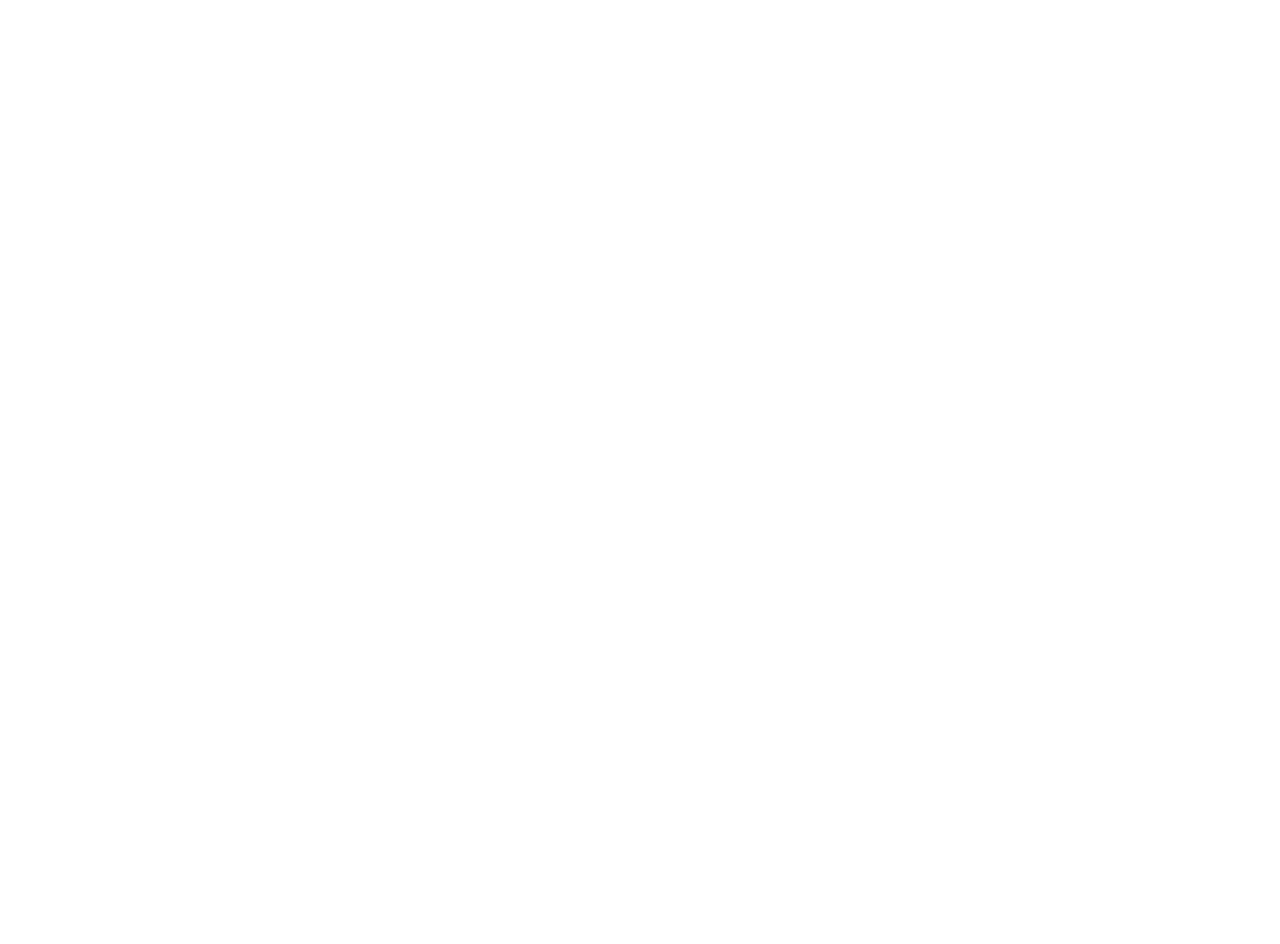
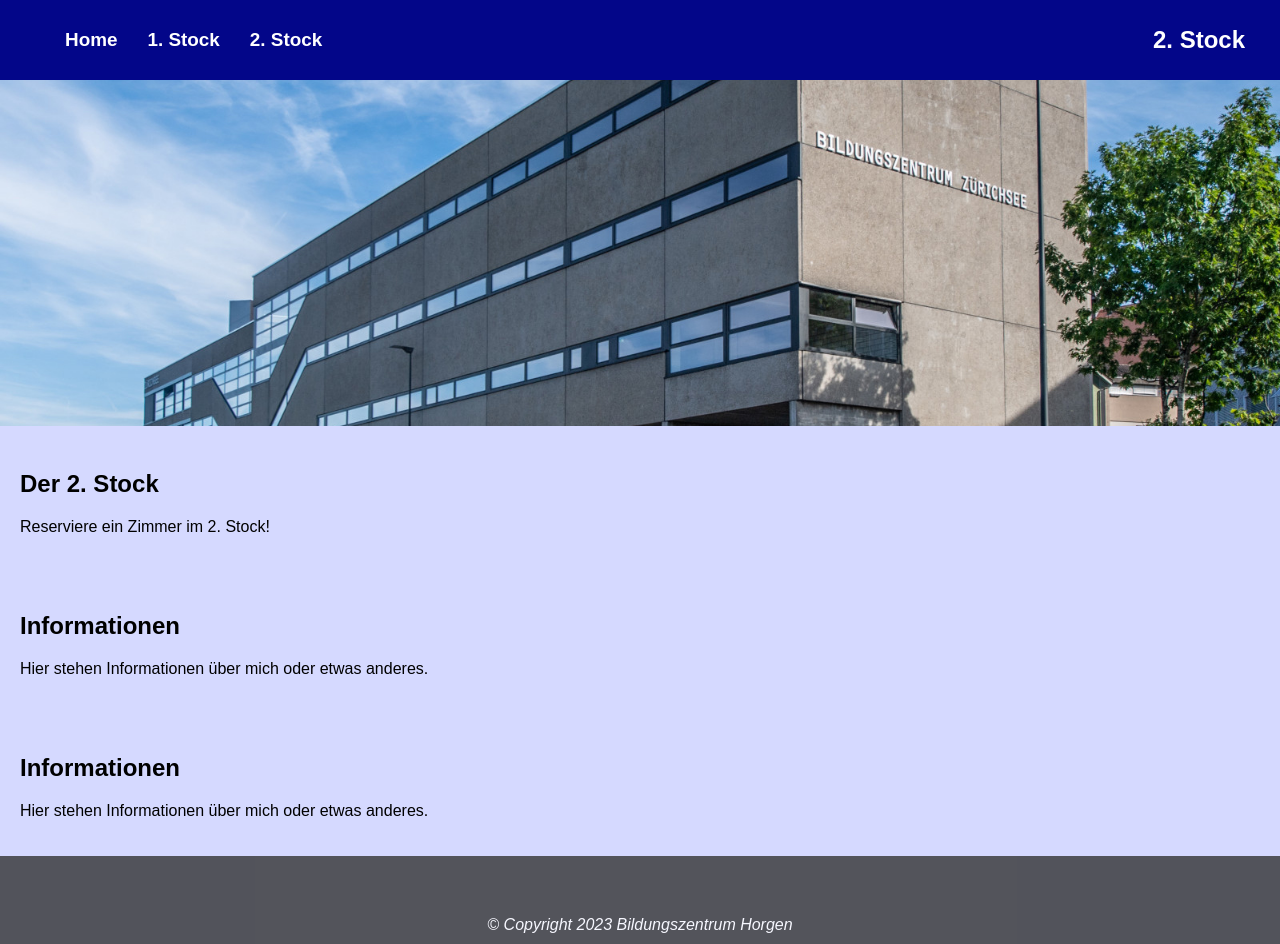
Before and after one commit to Nico53r/M290, a plain HTML site: page stock2.html in a window 1280 px wide. Before the commit the page ends 800 px from the top, so only its background shows below. Drawn offline with Linux system fonts and the light colour scheme.

Commit message:
Coole News :)

```diff
--- a/stock2.html
+++ b/stock2.html
@@ -1,10 +1,63 @@
 <!DOCTYPE html>
-<html lang="en">
+<html lang="de">
 <head>
     <meta charset="UTF-8">
-    <title>Title</title>
+    <title>2. Stock</title>
+    <link rel="stylesheet" href="style.css">
 </head>
 <body>
 
+<header>
+    <div>
+        <nav class="header">
+            <ul class="navbar-nav">
+                <li><a href="index.html">Home</a></li>
+                <li><a href="stock1.html">1. Stock</a></li>
+                <li><a href="stock2.html">2. Stock</a></li>
+                <h1 class="header-titel">2. Stock</h1>
+            </ul>
+        </nav>
+    </div>
+
+    <script>
+        var timer = null;
+        window.addEventListener("scroll", function() {
+            var header = document.querySelector("header");
+            clearTimeout(timer);
+            if (window.pageYOffset <= 5) {
+                header.classList.remove("fade-out");
+                header.classList.add("fade-in");
+            } else {
+                header.classList.remove("fade-in");
+                header.classList.add("fade-out");
+                timer = setTimeout(function() {
+                    header.classList.remove("fade-out");
+                }, 500);
+            }
+        });
+    </script>
+</header>
+
+<img alt="BZZ Gebäude in Horgen" id="headerbild" src="BZZ.jpg">
+
+<section class="start">
+    <h2>Der 2. Stock</h2>
+    <p>Reserviere ein Zimmer im 2. Stock!</p>
+</section>
+
+<section class="info">
+    <h2>Informationen</h2>
+    <p>Hier stehen Informationen über mich oder etwas anderes.</p>
+</section>
+
+<section class="info">
+    <h2>Informationen</h2>
+    <p>Hier stehen Informationen über mich oder etwas anderes.</p>
+</section>
+
+<footer>
+    <i>&copy; Copyright 2023 Bildungszentrum Horgen</i>
+</footer>
+
 </body>
 </html>
--- a/style.css
+++ b/style.css
@@ -4,22 +4,20 @@ body {
     padding: 0;
     background-color: #d5d9ff;
 }
-header {
-    background-color: #030689;
-    color: #fff;
-    text-align: center;
-}
-nav {
+
+nav.header {
     background-color: #444;
     color: #fff;
-    text-align: center;
     padding: 10px;
 }
+
 nav a {
     color: #fff;
     text-decoration: none;
     margin: 0 10px;
 }
+
+
 section {
     padding: 20px;
 }
@@ -27,25 +25,26 @@ footer {
     background-color: #333;
     color: #fff;
     text-align: center;
-    padding: 40px;
+    padding-top: 60px;
+    padding-bottom: 10px;
     position: page;
     bottom: 0;
     width: 100%;
     opacity: 80%;
 }
 
-h1 {
-    display: flex;
-    justify-content: left;
-    padding-left: 25px;
+.navbar-nav .header-titel {
+    margin-left: auto;
+    /*display: flex;
+    justify-content: flex-end;
+    margin: 0;
+    padding-right: 25px;
+    margin-bottom: 40px;*/
 }
 
 header {
     position: fixed;
-    display: flex;
-    /*justify-content: center;*/
     width: 100%;
-    z-index: 3;
     background-color: #030689;
     opacity: 1;
     color: #ffffff;
@@ -74,12 +73,27 @@ nav ul a {
     list-style: none;
     padding: 0;
     margin: 0 15px 0 15px;
-    /*color: black;*/
 }
 
-.navbar-nav {
+
+nav.header {
+    background-color: #030689;
+    color: #ffffff;
+}
+
+ul.navbar-nav {
     list-style: none;
-    display: flex; /* Aktiviert Flexbox */
-    justify-content: space-around; /* Verteilt die Elemente horizontal */
+    display: flex;
+    justify-content: flex-start;
+    align-items: center;
     background-color: transparent;
+    margin: 0;
+    padding-bottom: 0;
+    height: 60px;
 }
+
+h1 {
+    margin: 0;
+    padding-right: 25px;
+    margin-bottom: 0px;
+}
```
Also changed, not shown: index.html (+3 -1 lines), script.js (deleted, +0 -15 lines), stock1.html (+56 -2 lines).
